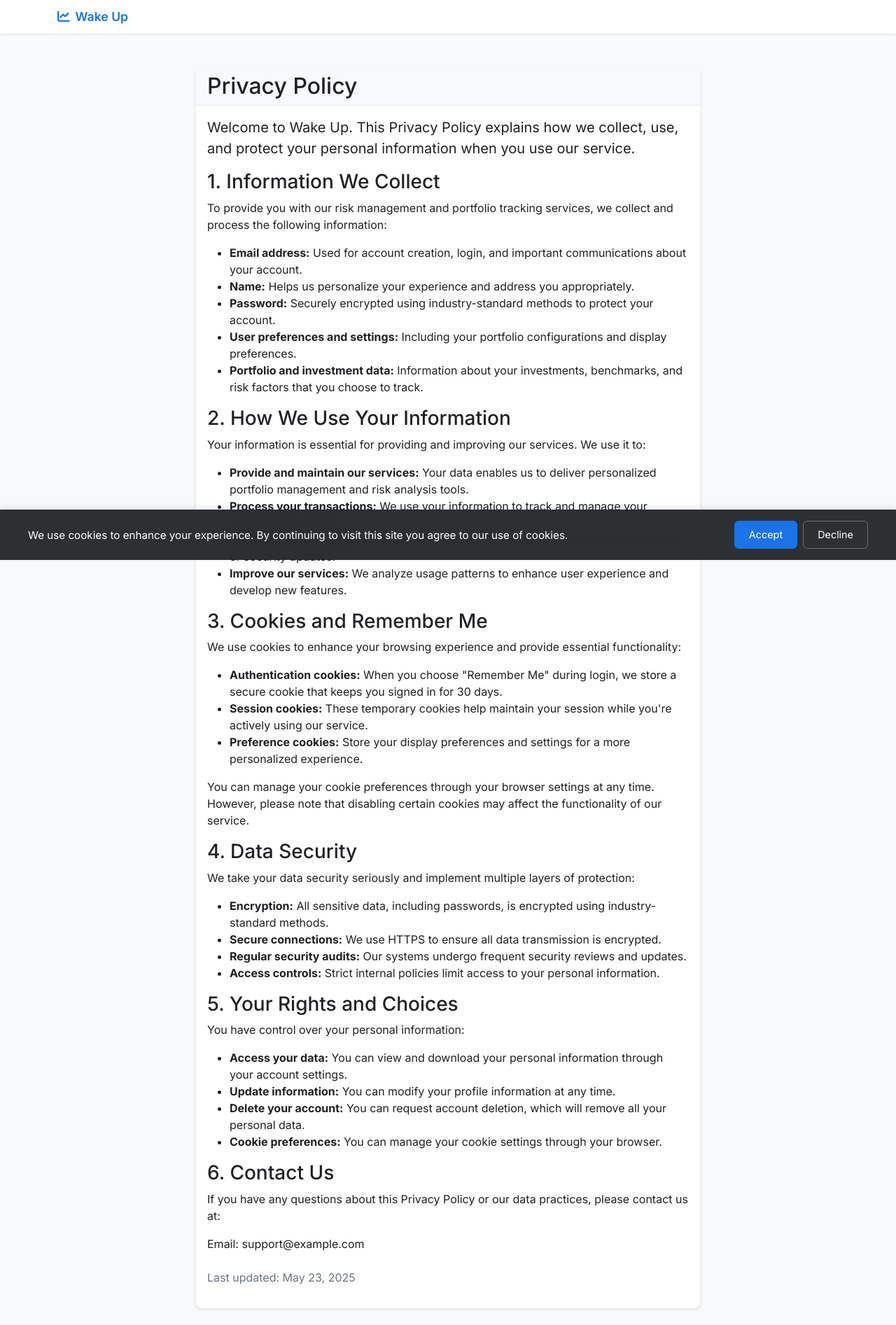
After one commit to urosduric/flask_hello_app, a Flask app: page /privacy_policy in a window 1280 px wide. The commit adds this page. Shown: the whole page at 70% size. Run offline with Flask 3, Linux system fonts and the light colour scheme.

Commit message:
Initial commit: Risk Management Application

```diff
--- a/app.py
+++ b/app.py
@@ -275,6 +275,7 @@ def login():
     if request.method == 'POST':
         email = request.form.get('email')
         password = request.form.get('password')
+        remember = request.form.get('remember') == 'on'
 
         if not email or not password:
             flash('Email and password are required', 'error')
@@ -289,7 +290,7 @@ def login():
             flash('Invalid email or password', 'error')
             return render_template('login.html', error='Invalid email or password')
 
-        login_user(user)
+        login_user(user, remember=remember)
         return redirect(url_for('get_portfolios'))
 
     return render_template('login.html')
@@ -931,6 +932,38 @@ def view_benchmark(id):
 
     return render_template('view_benchmark.html', benchmark=benchmark)
 
+@app.route('/privacy_policy')
+def privacy_policy():
+    return render_template('privacy_policy.html', now=datetime.utcnow())
+
+@app.route('/accept_cookies', methods=['POST'])
+def accept_cookies():
+    response = jsonify({'status': 'success'})
+    # Set a permanent cookie that expires in 1 year
+    response.set_cookie('cookie_consent', 'accepted', max_age=31536000, httponly=False, samesite='Lax')
+    return response
+
+@app.route('/decline_cookies', methods=['POST'])
+def decline_cookies():
+    response = jsonify({'status': 'success'})
+    # Set a permanent cookie that expires in 1 year to remember the decline
+    response.set_cookie('cookie_consent', 'declined', max_age=31536000, httponly=False, samesite='Lax')
+    return response
+
+@app.route('/reset_cookie_consent')
+def reset_cookie_consent():
+    response = redirect(url_for('home'))
+    response.delete_cookie('cookie_consent')
+    return response
+
+@app.route('/kill')
+def kill_app():
+    func = request.environ.get('werkzeug.server.shutdown')
+    if func is None:
+        raise RuntimeError('Not running with the Werkzeug Server')
+    func()
+    return 'Server shutting down...'
+
 if __name__ == '__main__':
     with app.app_context():
         # Create all tables
--- a/templates/base.html
+++ b/templates/base.html
@@ -193,6 +193,84 @@
         width: 1.2em;
         height: 1.2em;
     }
+
+    /* Cookie Consent Banner Styles */
+    .cookie-consent {
+        position: fixed;
+        bottom: 0;
+        left: 0;
+        right: 0;
+        background: rgba(33, 37, 41, 0.95);
+        color: white;
+        padding: 1rem;
+        z-index: 9999;
+        box-shadow: 0 -2px 10px rgba(0, 0, 0, 0.1);
+        backdrop-filter: blur(10px);
+        -webkit-backdrop-filter: blur(10px);
+    }
+
+    .cookie-content {
+        max-width: 1200px;
+        margin: 0 auto;
+        display: flex;
+        align-items: center;
+        justify-content: space-between;
+        gap: 1rem;
+    }
+
+    .cookie-content p {
+        margin: 0;
+        font-size: 0.95rem;
+        line-height: 1.4;
+    }
+
+    .cookie-buttons {
+        display: flex;
+        gap: 0.5rem;
+        flex-shrink: 0;
+    }
+
+    .cookie-buttons .btn {
+        padding: 0.5rem 1.25rem;
+        font-size: 0.9rem;
+        border-radius: 6px;
+        transition: all 0.2s ease;
+    }
+
+    .cookie-buttons .btn-primary {
+        background-color: var(--primary-color);
+        border-color: var(--primary-color);
+    }
+
+    .cookie-buttons .btn-primary:hover {
+        background-color: #1557b0;
+        border-color: #1557b0;
+        transform: translateY(-1px);
+    }
+
+    .cookie-buttons .btn-secondary {
+        background-color: transparent;
+        border: 1px solid rgba(255, 255, 255, 0.3);
+        color: white;
+    }
+
+    .cookie-buttons .btn-secondary:hover {
+        background-color: rgba(255, 255, 255, 0.1);
+        border-color: rgba(255, 255, 255, 0.4);
+        transform: translateY(-1px);
+    }
+
+    @media (max-width: 768px) {
+        .cookie-content {
+            flex-direction: column;
+            text-align: center;
+        }
+
+        .cookie-buttons {
+            width: 100%;
+            justify-content: center;
+        }
+    }
     </style>
 </head>
 <body>
@@ -327,6 +405,71 @@
         {% block content %}{% endblock %}
     </div>
 
+    <!-- Cookie Consent Banner -->
+    <div id="cookieConsent" class="cookie-consent" style="display: none;">
+        <div class="cookie-content">
+            <p>We use cookies to enhance your experience. By continuing to visit this site you agree to our use of cookies.</p>
+            <div class="cookie-buttons">
+                <button onclick="acceptCookies()" class="btn btn-primary">Accept</button>
+                <button onclick="declineCookies()" class="btn btn-secondary">Decline</button>
+            </div>
+        </div>
+    </div>
+
     <script src="https://cdn.jsdelivr.net/npm/bootstrap@5.1.3/dist/js/bootstrap.bundle.min.js"></script>
+    <script>
+        // Check for cookie consent
+        function getCookie(name) {
+            const value = `; ${document.cookie}`;
+            const parts = value.split(`; ${name}=`);
+            if (parts.length === 2) return parts.pop().split(';').shift();
+        }
+
+        // Show cookie consent banner only if no consent has been given
+        const cookieConsent = getCookie('cookie_consent');
+        console.log('Cookie consent value:', cookieConsent); // Debug log
+        if (!cookieConsent) {
+            document.getElementById('cookieConsent').style.display = 'block';
+        }
+
+        function acceptCookies() {
+            fetch('/accept_cookies', {
+                method: 'POST',
+                headers: {
+                    'Content-Type': 'application/json',
+                },
+                credentials: 'same-origin' // Important for cookies
+            })
+            .then(response => response.json())
+            .then(data => {
+                document.getElementById('cookieConsent').style.display = 'none';
+                // Reload the page to ensure the cookie is set
+                window.location.reload();
+            });
+        }
+
+        function declineCookies() {
+            fetch('/decline_cookies', {
+                method: 'POST',
+                headers: {
+                    'Content-Type': 'application/json',
+                },
+                credentials: 'same-origin' // Important for cookies
+            })
+            .then(response => response.json())
+            .then(data => {
+                document.getElementById('cookieConsent').style.display = 'none';
+                // Show a message about cookie preferences
+                const message = document.createElement('div');
+                message.className = 'alert alert-info alert-dismissible fade show';
+                message.innerHTML = `
+                    <strong>Cookie Preferences:</strong> You have declined cookies.
+                    <a href="/reset_cookie_consent" class="alert-link">Click here</a> to change your preference.
+                    <button type="button" class="btn-close" data-bs-dismiss="alert"></button>
+                `;
+                document.querySelector('.container').insertBefore(message, document.querySelector('.container').firstChild);
+            });
+        }
+    </script>
 </body>
 </html>
--- a/templates/login.html
+++ b/templates/login.html
@@ -23,6 +23,10 @@
                         <label for="password" class="form-label">Password</label>
                         <input type="password" class="form-control" id="password" name="password" required>
                     </div>
+                    <div class="mb-3 form-check">
+                        <input type="checkbox" class="form-check-input" id="remember" name="remember">
+                        <label class="form-check-label" for="remember">Remember me</label>
+                    </div>
                     <div class="d-grid">
                         <button type="submit" class="btn btn-primary">Login</button>
                     </div>
@@ -30,6 +34,7 @@
 
                 <div class="mt-3 text-center">
                     <p>Don't have an account? <a href="{{ url_for('register') }}">Register here</a></p>
+                    <p class="small text-muted">By logging in, you agree to our <a href="{{ url_for('privacy_policy') }}">Privacy Policy</a></p>
                 </div>
             </div>
         </div>
--- /dev/null
+++ b/templates/privacy_policy.html
@@ -0,0 +1,74 @@
+{% extends "base.html" %}
+
+{% block title %}Privacy Policy{% endblock %}
+
+{% block content %}
+<div class="container py-4">
+    <div class="row justify-content-center">
+        <div class="col-md-8">
+            <div class="card">
+                <div class="card-header">
+                    <h2 class="mb-0">Privacy Policy</h2>
+                </div>
+                <div class="card-body">
+                    <p class="lead">Welcome to Wake Up. This Privacy Policy explains how we collect, use, and protect your personal information when you use our service.</p>
+
+                    <h3>1. Information We Collect</h3>
+                    <p>To provide you with our risk management and portfolio tracking services, we collect and process the following information:</p>
+                    <ul>
+                        <li><strong>Email address:</strong> Used for account creation, login, and important communications about your account.</li>
+                        <li><strong>Name:</strong> Helps us personalize your experience and address you appropriately.</li>
+                        <li><strong>Password:</strong> Securely encrypted using industry-standard methods to protect your account.</li>
+                        <li><strong>User preferences and settings:</strong> Including your portfolio configurations and display preferences.</li>
+                        <li><strong>Portfolio and investment data:</strong> Information about your investments, benchmarks, and risk factors that you choose to track.</li>
+                    </ul>
+
+                    <h3>2. How We Use Your Information</h3>
+                    <p>Your information is essential for providing and improving our services. We use it to:</p>
+                    <ul>
+                        <li><strong>Provide and maintain our services:</strong> Your data enables us to deliver personalized portfolio management and risk analysis tools.</li>
+                        <li><strong>Process your transactions:</strong> We use your information to track and manage your investment portfolios.</li>
+                        <li><strong>Send important updates:</strong> We may notify you about significant changes to our services or security updates.</li>
+                        <li><strong>Improve our services:</strong> We analyze usage patterns to enhance user experience and develop new features.</li>
+                    </ul>
+
+                    <h3>3. Cookies and Remember Me</h3>
+                    <p>We use cookies to enhance your browsing experience and provide essential functionality:</p>
+                    <ul>
+                        <li><strong>Authentication cookies:</strong> When you choose "Remember Me" during login, we store a secure cookie that keeps you signed in for 30 days.</li>
+                        <li><strong>Session cookies:</strong> These temporary cookies help maintain your session while you're actively using our service.</li>
+                        <li><strong>Preference cookies:</strong> Store your display preferences and settings for a more personalized experience.</li>
+                    </ul>
+                    <p>You can manage your cookie preferences through your browser settings at any time. However, please note that disabling certain cookies may affect the functionality of our service.</p>
+
+                    <h3>4. Data Security</h3>
+                    <p>We take your data security seriously and implement multiple layers of protection:</p>
+                    <ul>
+                        <li><strong>Encryption:</strong> All sensitive data, including passwords, is encrypted using industry-standard methods.</li>
+                        <li><strong>Secure connections:</strong> We use HTTPS to ensure all data transmission is encrypted.</li>
+                        <li><strong>Regular security audits:</strong> Our systems undergo frequent security reviews and updates.</li>
+                        <li><strong>Access controls:</strong> Strict internal policies limit access to your personal information.</li>
+                    </ul>
+
+                    <h3>5. Your Rights and Choices</h3>
+                    <p>You have control over your personal information:</p>
+                    <ul>
+                        <li><strong>Access your data:</strong> You can view and download your personal information through your account settings.</li>
+                        <li><strong>Update information:</strong> You can modify your profile information at any time.</li>
+                        <li><strong>Delete your account:</strong> You can request account deletion, which will remove all your personal data.</li>
+                        <li><strong>Cookie preferences:</strong> You can manage your cookie settings through your browser.</li>
+                    </ul>
+
+                    <h3>6. Contact Us</h3>
+                    <p>If you have any questions about this Privacy Policy or our data practices, please contact us at:</p>
+                    <p>Email: support@example.com</p>
+
+                    <div class="mt-4">
+                        <p class="text-muted">Last updated: {{ now.strftime('%B %d, %Y') }}</p>
+                    </div>
+                </div>
+            </div>
+        </div>
+    </div>
+</div>
+{% endblock %}
--- a/templates/register.html
+++ b/templates/register.html
@@ -34,6 +34,7 @@
 
                 <div class="mt-3 text-center">
                     <p>Already have an account? <a href="{{ url_for('login') }}">Login here</a></p>
+                    <p class="small text-muted">By registering, you agree to our <a href="{{ url_for('privacy_policy') }}">Privacy Policy</a></p>
                 </div>
             </div>
         </div>
```
Also changed, not shown: templates/cookie_consent.html (added, +40 -0 lines), tools.py (+9 -3 lines).
